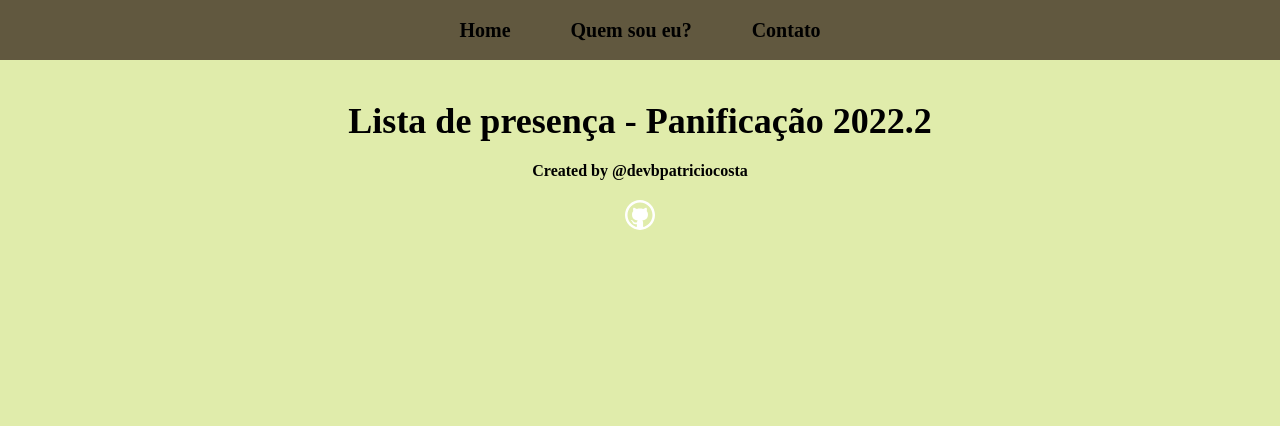
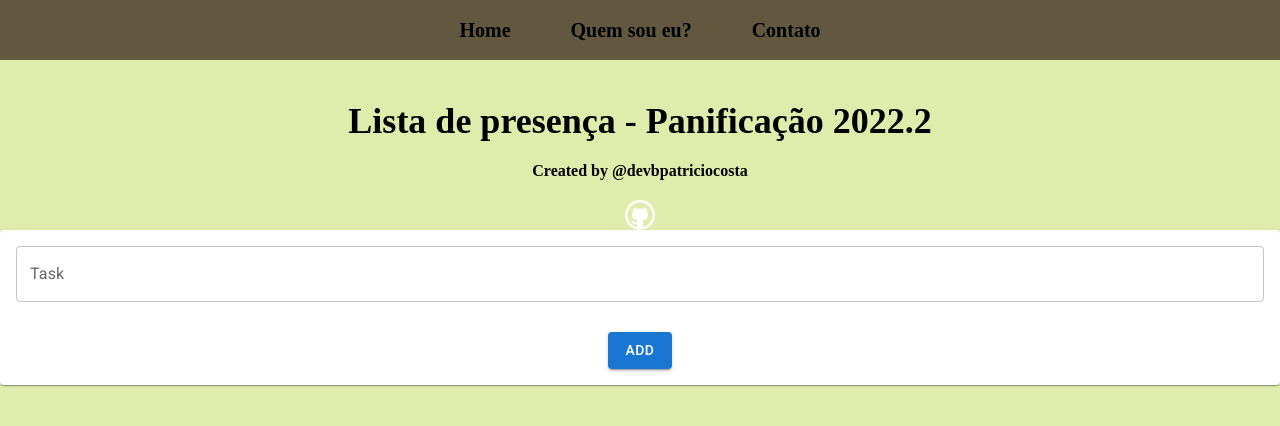
Before and after one commit to devbpatriciocosta/presence-list-reactJS, a Next.js app: page / in a window 1280 px wide. Shown: the top 426 px of the page. Built offline with nearby package versions, Linux system fonts and the light colour scheme.

Commit message:
Iniciando a application

```diff
--- a/package.json
+++ b/package.json
@@ -10,6 +10,9 @@
   "author": "",
   "license": "ISC",
   "dependencies": {
+    "@emotion/react": "^11.10.0",
+    "@emotion/styled": "^11.10.0",
+    "@mui/material": "^5.9.2",
     "next": "^12.0.7",
     "react": "^17.0.2",
     "react-dom": "^17.0.2"
--- a/src/components/application/Application.jsx
+++ b/src/components/application/Application.jsx
@@ -0,0 +1,30 @@
+import React, {useState} from 'react';
+import { TextField, Button, Paper } from '@mui/material';
+import styles from './Application.module.css';
+
+function Application () {
+  return (
+    <div>
+
+      <Paper className={styles.application}>
+
+        <TextField
+          id="outlined-basic"
+            label="Task"
+              variant="outlined"
+                onChange={() => setText()}
+                  fullWidth
+                    />
+
+          <Button
+            variant="contained"
+              onClick={() => toDoCreate(text)}>Add
+          </Button>
+
+      </Paper>
+
+    </div>
+  )
+}
+
+export default Application;
--- a/src/components/application/Application.module.css
+++ b/src/components/application/Application.module.css
@@ -0,0 +1,8 @@
+.application {
+  display: flex;
+  flex-direction: column;
+  align-items: center;
+  justify-content: center;
+  gap: 30px;
+  padding: 1em;
+}
--- a/src/components/presenceListPage/PresenceListPage.jsx
+++ b/src/components/presenceListPage/PresenceListPage.jsx
@@ -3,6 +3,7 @@ import Title from "../title/Title"
 import Subtitle from "../subtitle/Subtitle";
 import Icon from "../subtitle/Icon";
 import styles from '../subtitle/Icon.module.css'
+import Application from "../application/Application";
 
 function PresenceListPage () {
   return (
@@ -19,6 +20,10 @@ function PresenceListPage () {
     <div className={styles.icon}>
       <Icon iconName="github" link="https://github.com/devbpatriciocosta"/>
     </div>
+
+    <div>
+      <Application />
+    </div>
 </>
 
   )
```
Also changed, not shown: src/components/containerApplication/ContainerApplication.jsx (added), 1 other file (tests, documents, lock files or other folders).
